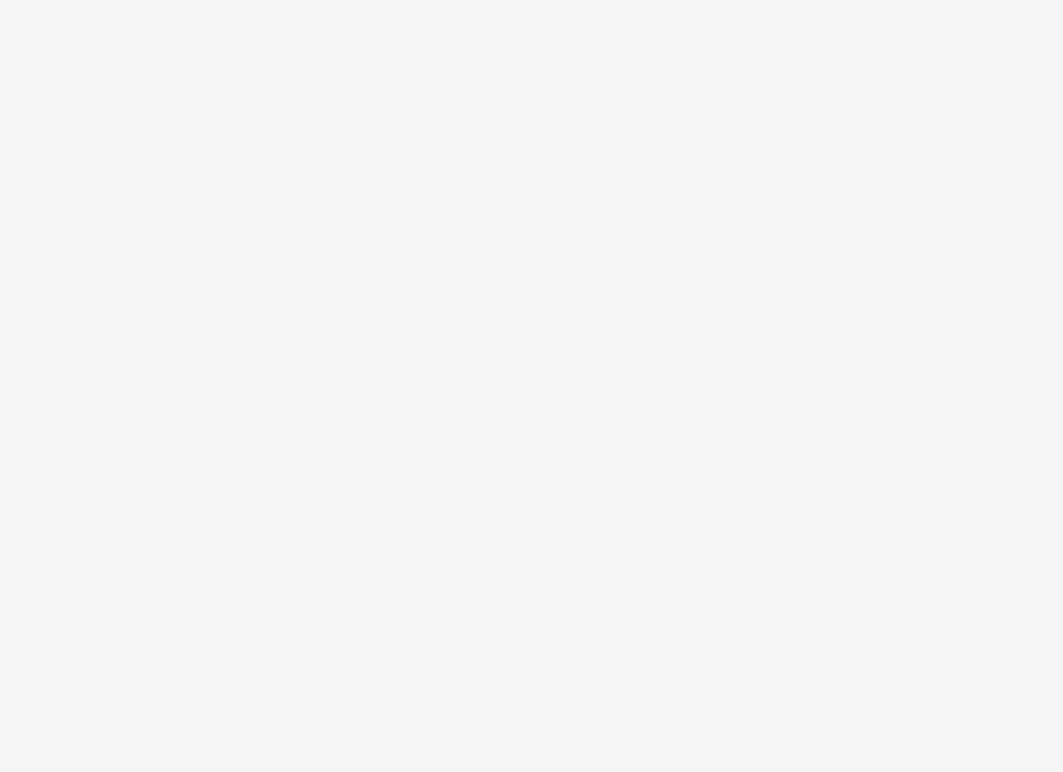
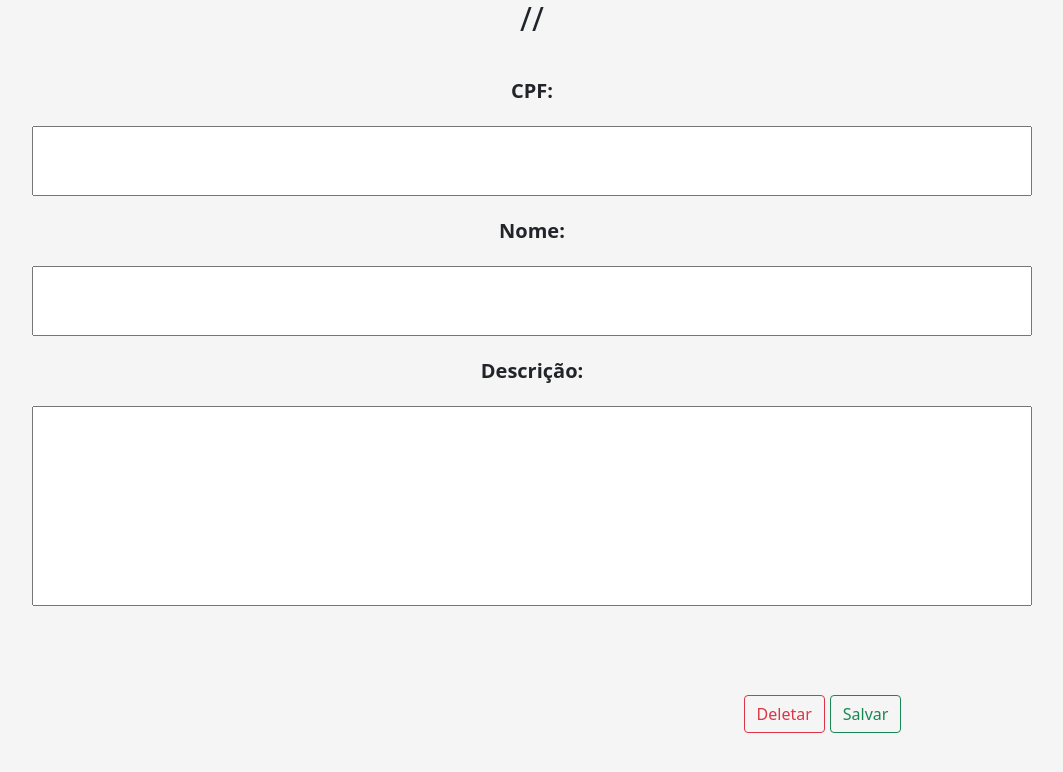
Before and after one commit to JAnthonyDs/convites, a React (Create React App) app in the folder frontend/: page /noiva in a window 1280 px wide. Before the commit this address had no page. Shown: the top 772 px of the page, without its empty margins (108-1171 px from the left). Built offline with nearby package versions, Linux system fonts and the light colour scheme; no server answers; the HTML template or start-up script is replaced by a standard one.

Commit message:
New page of view noivas and function update

```diff
--- a/frontend/src/pages/Calendario/Calendar.js
+++ b/frontend/src/pages/Calendario/Calendar.js
@@ -8,13 +8,16 @@ import 'bootstrap/dist/css/bootstrap.min.css'
 import {Table} from 'react-bootstrap'
 import {Button} from 'react-bootstrap'
 
+import {useNavigate} from 'react-router-dom'
+
 function App() {
 
   const [dia,setDia] = useState(0);
   const [mes,setMes] = useState(-1);
   const [ano,setAno] = useState(0);
   const [noivas,setNoivas] = useState([]);
-  //var cont = 1;
+
+  const navigate = useNavigate()
 
   useEffect(() => {
     async function loadNoivas(){
@@ -29,9 +32,11 @@ function App() {
     const response = await api.post('/noiva/select',{cpf})
     console.log(response.data)
     localStorage.setItem('cpf_noiva',cpf)
-    localStorage.setItem('dia',dia)
+    localStorage.setItem('dia',dia +1)
     localStorage.setItem('mes',mes)
     localStorage.setItem('ano',ano)
+
+    navigate('/noiva')
 
   }
 
--- a/frontend/src/pages/Login/Login.js
+++ b/frontend/src/pages/Login/Login.js
@@ -32,14 +32,14 @@ export default function SignIn() {
         <h1 className='h1'>Login</h1>
 
         <div className='form-floating'>
-          <input type="email" className='form-control' id="floatingInput" placeholder="name@example.com"
+          <input type="email" className='form-control' required id="floatingInput" placeholder="name@example.com"
           onChange={event => setLogin(event.target.value)}
           ></input>
           <label >Login</label>
         </div>
 
         <div className="form-floating">
-        <input type="password" className="form-control" id="floatingPassword" placeholder="Password"
+        <input type="password" className="form-control" required id="floatingPassword" placeholder="Password"
         onChange={event => setSenha(event.target.value)}
         ></input>
         <label >Senha</label>
--- a/frontend/src/pages/ViewNoivas/ViewNoivas.js
+++ b/frontend/src/pages/ViewNoivas/ViewNoivas.js
@@ -0,0 +1,60 @@
+import React from "react";
+import { useState, useEffect } from "react";
+import api from "../../services/api";
+import {Button} from 'react-bootstrap'
+
+import './style.css'
+
+export default function ViewNoivas(){
+
+    const [nome,setNome] = useState()
+    const [descricao, setDescricao] = useState()
+    const [dia,setDia] = useState()
+    const [mes,setMes] = useState()
+    const [ano,setAno] = useState()
+    const [cpf,setCpf] = useState()
+
+    useEffect( () =>{
+        async function loadInfo(){
+            const cpf = localStorage.getItem("cpf_noiva")
+            setCpf(cpf)
+            const response = await api.post('/noiva/select',{cpf})
+            setNome(response.data[0].nome)
+            setDescricao(response.data[0].descricao)
+
+            setDia(localStorage.getItem('dia'))
+            setMes(localStorage.getItem('mes'))
+            setAno(localStorage.getItem('ano'))
+
+        }
+        loadInfo()
+    },[])
+
+    async function update(cpf){
+        const response = await api.put('/noiva/update',{"cpf_antigo":cpf,cpf,nome,descricao})
+        console.log(response.data)
+    }
+
+    async function deletar(cpf){
+        const response = await api.delete('/dia/delete',{"dia":dia,"mes":mes,"ano":ano,"cpf":cpf})
+        console.log(response.data)
+    }
+
+    return(
+        <div className="form">
+            <h2>{dia}/{mes}/{ano}</h2>
+            <br></br>
+            <strong>CPF:</strong>
+            <input className="form-input" value={cpf}></input>
+            <strong>Nome:</strong>
+            <input className="form-input" value={nome} onChange={event => setNome(event.target.value)}></input>
+            <strong>Descrição:</strong>
+            <input className="form-descricao" value={descricao} onChange={event => setDescricao(event.target.value)}></input>
+            <div className="buttons">
+            <Button className="button" variant="outline-danger" onClick={() => deletar(cpf)}>Deletar</Button>
+
+            <Button variant="outline-success" onClick={() => update(cpf)}>Salvar</Button>
+            </div>
+        </div>
+    );
+}
--- /dev/null
+++ b/frontend/src/pages/ViewNoivas/style.css
@@ -0,0 +1,42 @@
+.form{
+    margin: 0;
+    padding: 0;
+    box-sizing: border-box;
+
+    display: flex;
+    justify-content: center;
+    align-items: center;
+    flex-direction: column;
+    height: 100%;
+
+    font-size: 20px;
+
+}
+
+.h2{
+    font-weight: normal;
+    padding-left: 20vh;
+    margin: 10px 0px;
+}
+
+.form-input{
+    width: 1000px;
+    height: 70px;
+    margin: 20px;
+}
+
+.form-descricao{
+    font-size: 15px;
+    width: 1000px;
+    height: 200px;
+    margin: 20px;
+}
+
+.buttons{
+    padding-top: 5%;
+    padding-left: 45%;
+}
+
+.button{
+    margin: 5px;
+}
--- a/frontend/src/routes.js
+++ b/frontend/src/routes.js
@@ -3,6 +3,7 @@ import { BrowserRouter as Router, Route,Routes} from 'react-router-dom'
 
 import Calendar from './pages/Calendario/Calendar';
 import Login from './pages/Login/Login';
+import ViewNoivas from './pages/ViewNoivas/ViewNoivas';
 
 export default function Rotas(){
     return(
@@ -10,6 +11,7 @@ export default function Rotas(){
             <Routes>
                 <Route path='/' exact element={<Login/>}/>
                 <Route path='/calendar' element={<Calendar/>}/>
+                <Route path='/noiva' element={<ViewNoivas/>}/>
             </Routes>
         </Router>
     );
--- a/frontend/src/services/api.js
+++ b/frontend/src/services/api.js
@@ -2,7 +2,7 @@ import axios from "axios";
 
 
 const api = axios.create({
-    baseURL: "http://localhost:8991/api/v1"
+    baseURL: process.env.REACT_APP_API_URL
 })
 
 export default api;
```
Also changed, not shown: 1 other file (tests, documents, lock files or other folders).
